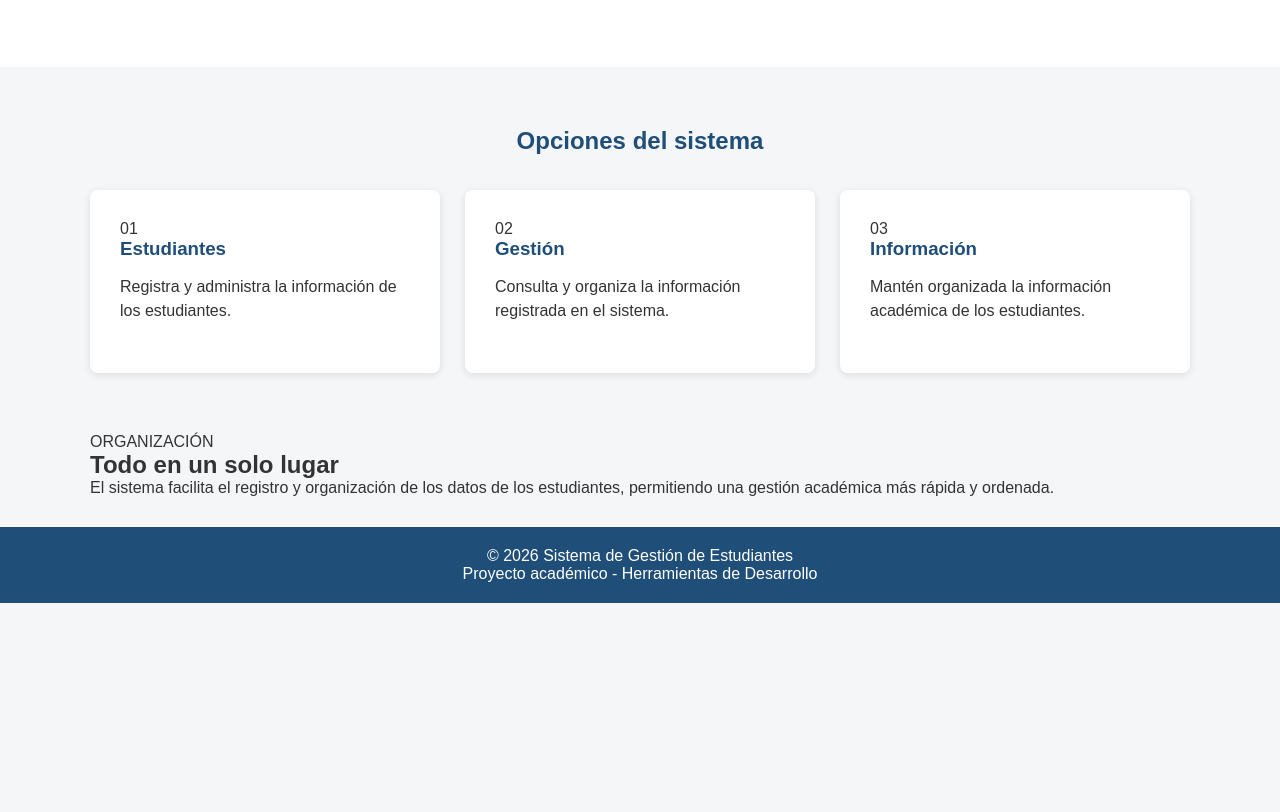
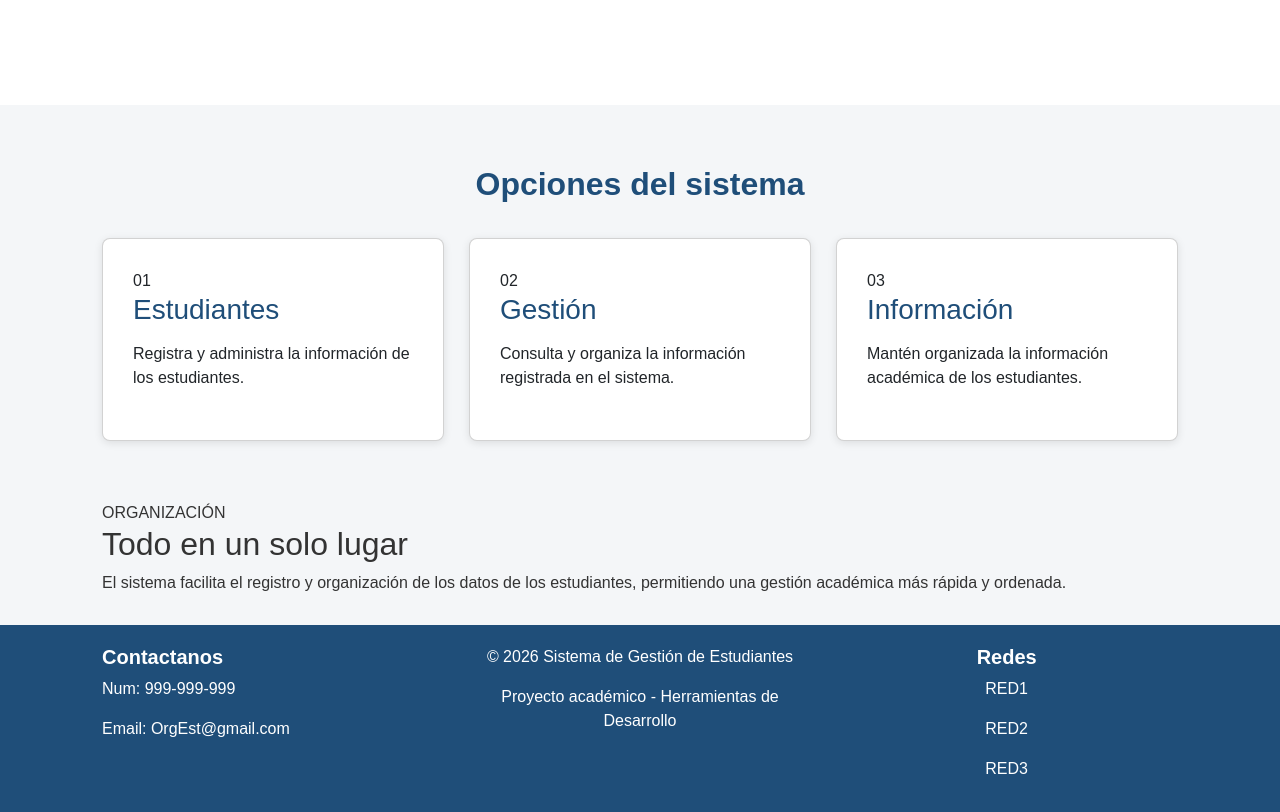
Before and after one commit to AxelCorreaViera/Tarea_herramientasDeDesarrollo, a plain HTML site: page index.html in a window 1280 px wide. Shown: the part 440-1252 px from the top of the page. Before the commit the page ends 1043 px from the top, so only its background shows below. Drawn offline with nearby package versions, Linux system fonts and the light colour scheme.

Commit message:
cambios en footer y estilos

```diff
--- a/index.html
+++ b/index.html
@@ -5,6 +5,7 @@
     <meta charset="UTF-8">
     <meta name="viewport" content="width=device-width, initial-scale=1.0">
     <title>Sistema de Gestión de Estudiantes</title>
+    <link href="https://cdn.jsdelivr.net/npm/bootstrap@5.3.8/dist/css/bootstrap.min.css" rel="stylesheet" integrity="sha384-sRIl4kxILFvY47J16cr9ZwB07vP4J8+LH7qKQnuqkuIAvNWLzeN8tE5YBujZqJLB" crossorigin="anonymous">
     <link rel="stylesheet" href="style.css">
 </head>
 
@@ -15,8 +16,7 @@
 
             <div class="logo">
                 <div>
-                    <h1>Gestión Estudiantil</h1>
-                    <p>Bienvenido al sistema de estudiantes</p>
+                    <h1 class="bold">Gestión Estudiantil</h1>
                 </div>
             </div>
 
@@ -68,7 +68,7 @@
 
                 <div class="section-title">
 
-                    <h2>Opciones del sistema</h2>
+                    <h2 class="resalto">Opciones del sistema</h2>
 
                 </div>
 
@@ -136,9 +136,30 @@
 
     <footer class="footer">
         <div class="container">
-            <p>© 2026 Sistema de Gestión de Estudiantes</p>
-            <p>Proyecto académico - Herramientas de Desarrollo</p>
-        </div>
+            <div class="row">
+
+                <div class="col-md-4 text-start">
+
+
+                    <h5 class="bold">Contactanos</h5>
+                    <p>Num: 999-999-999</p>
+                    <p>Email: OrgEst@gmail.com</p>
+                </div>
+                <div class="col-md-4">
+
+
+                    <p>© 2026 Sistema de Gestión de Estudiantes</p>
+                    <p>Proyecto académico - Herramientas de Desarrollo</p>
+                </div>
+                <div class="col-md-4">
+
+
+                    <h5 class="bold">Redes</h5>
+                    <p>RED1</p>
+                    <p>RED2</p>
+                    <p>RED3</p>
+                </div>
+            </div>
     </footer>
 
 </body>
--- a/style.css
+++ b/style.css
@@ -138,6 +138,16 @@ body {
     text-align: center;
     padding: 20px;
     margin-top: 30px;
+}
+
+.bold{
+    font-weight: bold;
+
+}
+
+.resalto{
+    font-weight: bold;
+    color:#0c2842
 }
 
 /* RESPONSIVE */
```
